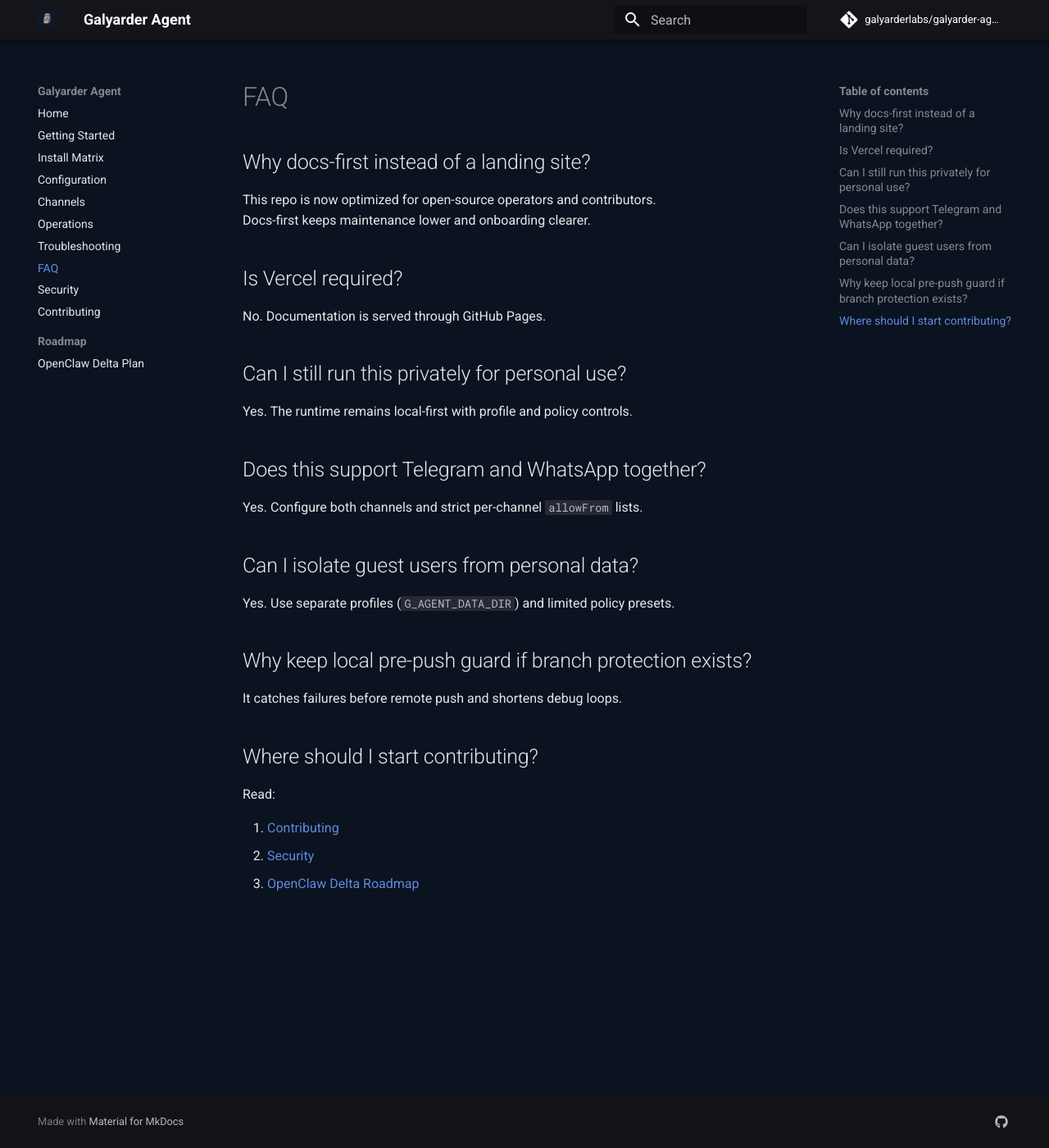
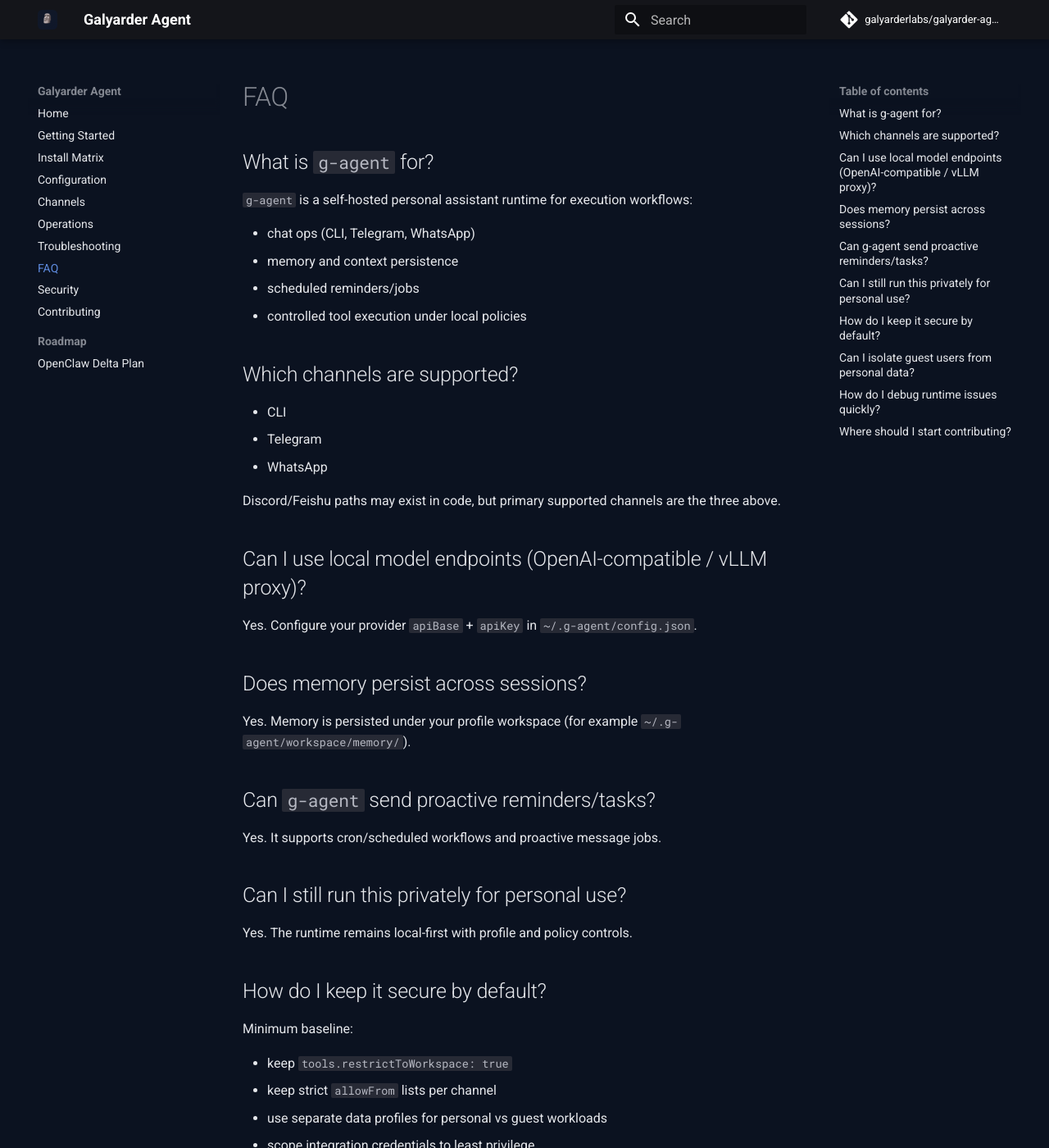
Before and after one commit to galyarderlabs/galyarder-agent, an MkDocs documentation site: the page built from docs/faq.md, in a window 1280 px wide and 1400 px high. Shown: the whole window at 82% size. Built offline with MkDocs 1.6.1 and Material for MkDocs 9.7.7, drawn with Linux system fonts in a browser that asks for light colours; comment, search, counter and statistics services are not loaded; some of the changed text lies outside the part shown.

Commit message:
docs: rewrite faq to focus on runtime usage (#28)

```diff
--- a/docs/faq.md
+++ b/docs/faq.md
@@ -1,29 +1,58 @@
 # FAQ
 
-## Why docs-first instead of a landing site?
+## What is `g-agent` for?
 
-This repo is now optimized for open-source operators and contributors.
-Docs-first keeps maintenance lower and onboarding clearer.
+`g-agent` is a self-hosted personal assistant runtime for execution workflows:
 
-## Is Vercel required?
+- chat ops (CLI, Telegram, WhatsApp)
+- memory and context persistence
+- scheduled reminders/jobs
+- controlled tool execution under local policies
 
-No. Documentation is served through GitHub Pages.
+## Which channels are supported?
+
+- CLI
+- Telegram
+- WhatsApp
+
+Discord/Feishu paths may exist in code, but primary supported channels are the three above.
+
+## Can I use local model endpoints (OpenAI-compatible / vLLM proxy)?
+
+Yes. Configure your provider `apiBase` + `apiKey` in `~/.g-agent/config.json`.
+
+## Does memory persist across sessions?
+
+Yes. Memory is persisted under your profile workspace (for example `~/.g-agent/workspace/memory/`).
+
+## Can `g-agent` send proactive reminders/tasks?
+
+Yes. It supports cron/scheduled workflows and proactive message jobs.
 
 ## Can I still run this privately for personal use?
 
 Yes. The runtime remains local-first with profile and policy controls.
 
-## Does this support Telegram and WhatsApp together?
+## How do I keep it secure by default?
 
-Yes. Configure both channels and strict per-channel `allowFrom` lists.
+Minimum baseline:
+
+- keep `tools.restrictToWorkspace: true`
+- keep strict `allowFrom` lists per channel
+- use separate data profiles for personal vs guest workloads
+- scope integration credentials to least privilege
 
 ## Can I isolate guest users from personal data?
 
 Yes. Use separate profiles (`G_AGENT_DATA_DIR`) and limited policy presets.
 
-## Why keep local pre-push guard if branch protection exists?
+## How do I debug runtime issues quickly?
 
-It catches failures before remote push and shortens debug loops.
+Use:
+
+- `g-agent status`
+- `g-agent doctor --network`
+- `journalctl --user -u g-agent-gateway.service -u g-agent-wa-bridge.service -n 120 --no-pager`
 
 ## Where should I start contributing?
 
```
